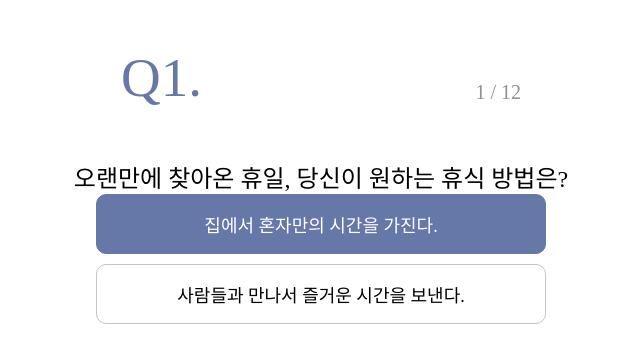
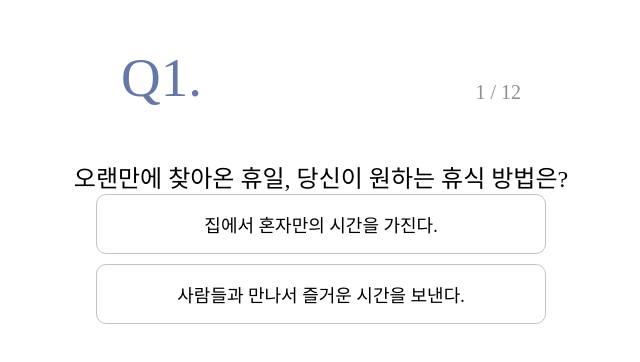
Before and after one commit to MGCWingcombo/Playlist_Client, a React (Create React App) app: page /mbti-test in a window 1280 px wide. Shown: the part 154-516 px from the top of the page, without its empty margins (319-959 px from the left). Built offline with nearby package versions, Linux system fonts and the light colour scheme; a web font is replaced by a local one.

Commit message:
마우스 hover시 색 바뀌는 애니메이션 추가

```diff
--- a/src/Pages/Question/TextBtn/ChoiceBtn.js
+++ b/src/Pages/Question/TextBtn/ChoiceBtn.js
@@ -302,9 +302,9 @@ const ChoiceBtn = ({ number }) => {
           onClick={click}
           id="bottombtn"
           value="bottombtn"
-          fontcolor="#000000"
-          btncolor="#ffffff"
-          bordercolor="#c4c4c4"
+          fontcolor="#ffffff"
+          btncolor="#6578a7"
+          bordercolor="#6578a7"
         >
           {TextBtnbottom}
         </S.ChoiceBtn>
--- a/src/Pages/Question/TextBtn/TextBtnStyle.js
+++ b/src/Pages/Question/TextBtn/TextBtnStyle.js
@@ -8,9 +8,15 @@ export const ChoiceBtn = styled.button`
   border: 1px solid;
   border-radius: 10px;
   cursor: pointer;
-  color: ${(p) => p.fontcolor || null};
-  background: ${(p) => p.btncolor || null};
-  border-color: ${(p) => p.bordercolor || null};
+  color: #000000;
+  background: #ffffff;
+  border-color: #c4c4c4;
+
+  :hover {
+    color: ${(p) => p.fontcolor || null};
+    background: ${(p) => p.btncolor || null};
+    border-color: ${(p) => p.bordercolor || null};
+  }
 `;
 
 export const Div = styled.div`
```
